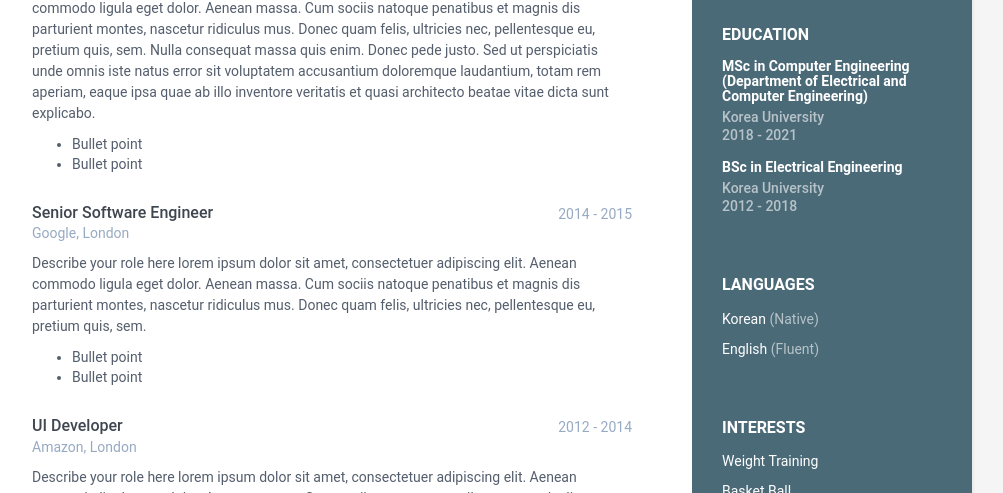
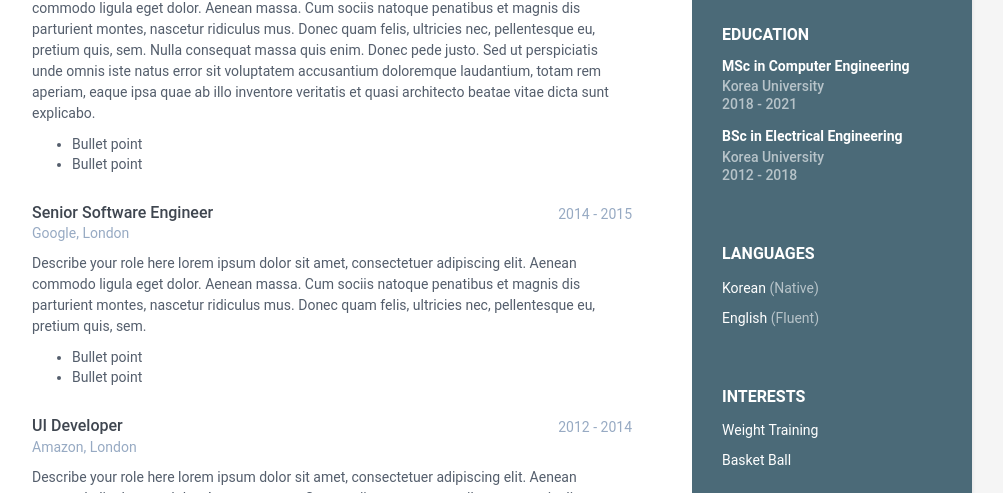
Before and after one commit to changhwanjoe/changhwanjoe.github.io, a Jekyll site: the page built from index.html, in a window 1280 px wide and 900 px high, cut to the strip 407-900 px from the top of the window. Shown: the whole strip, without its empty margins (168-1171 px from the left). Built offline with Jekyll 4.4.1, drawn with Linux system fonts in a browser that asks for light colours.

Commit message:
Update data.yml

```diff
--- a/_data/data.yml
+++ b/_data/data.yml
@@ -49,7 +49,7 @@ career-profile:
       Donec quam felis, ultricies nec, pellentesque eu.
       Second paragraph if required.
 education:
-    - degree: MSc in Computer Engineering (Department of Electrical and Computer Engineering)
+    - degree: MSc in Computer Engineering #(Department of Electrical and Computer Engineering)
       university: Korea University
       time: 2018 - 2021
       details: |
```
